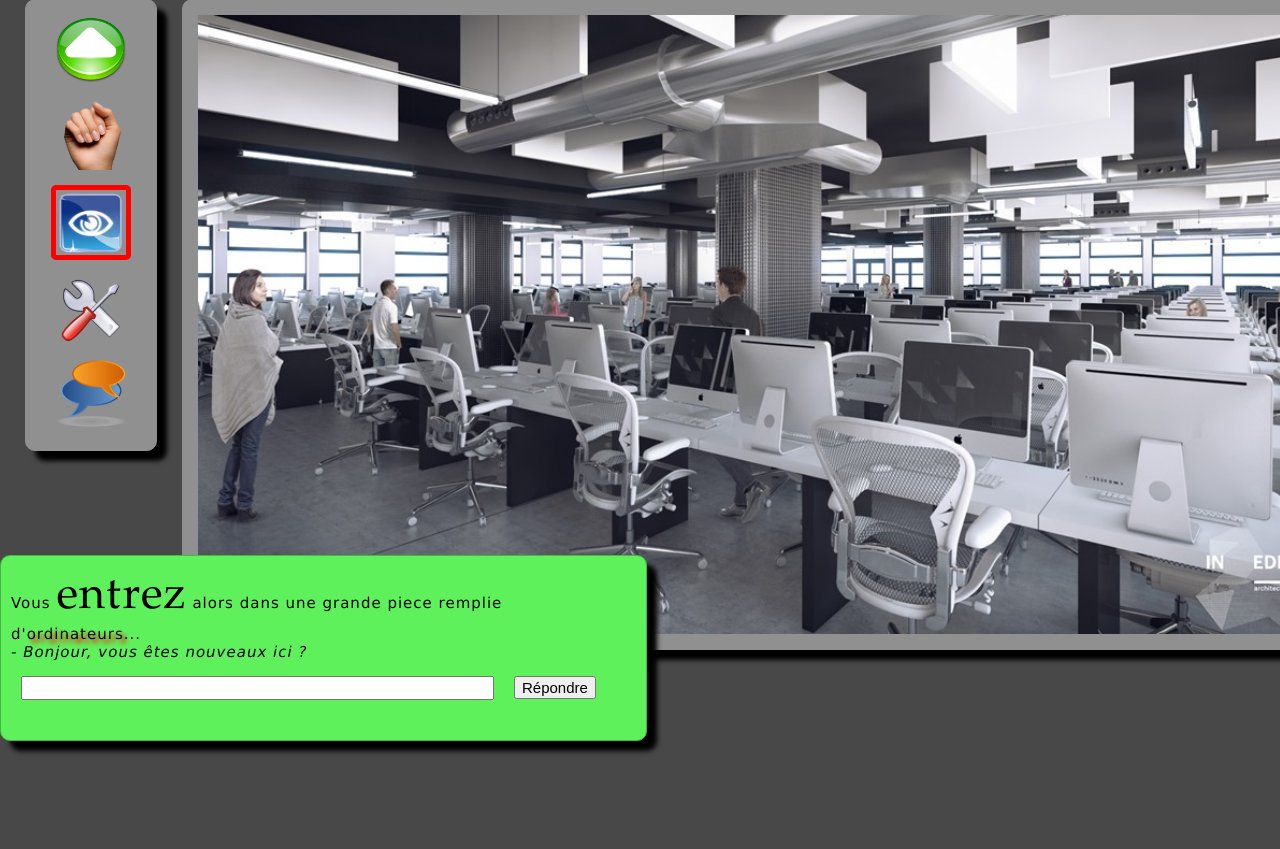
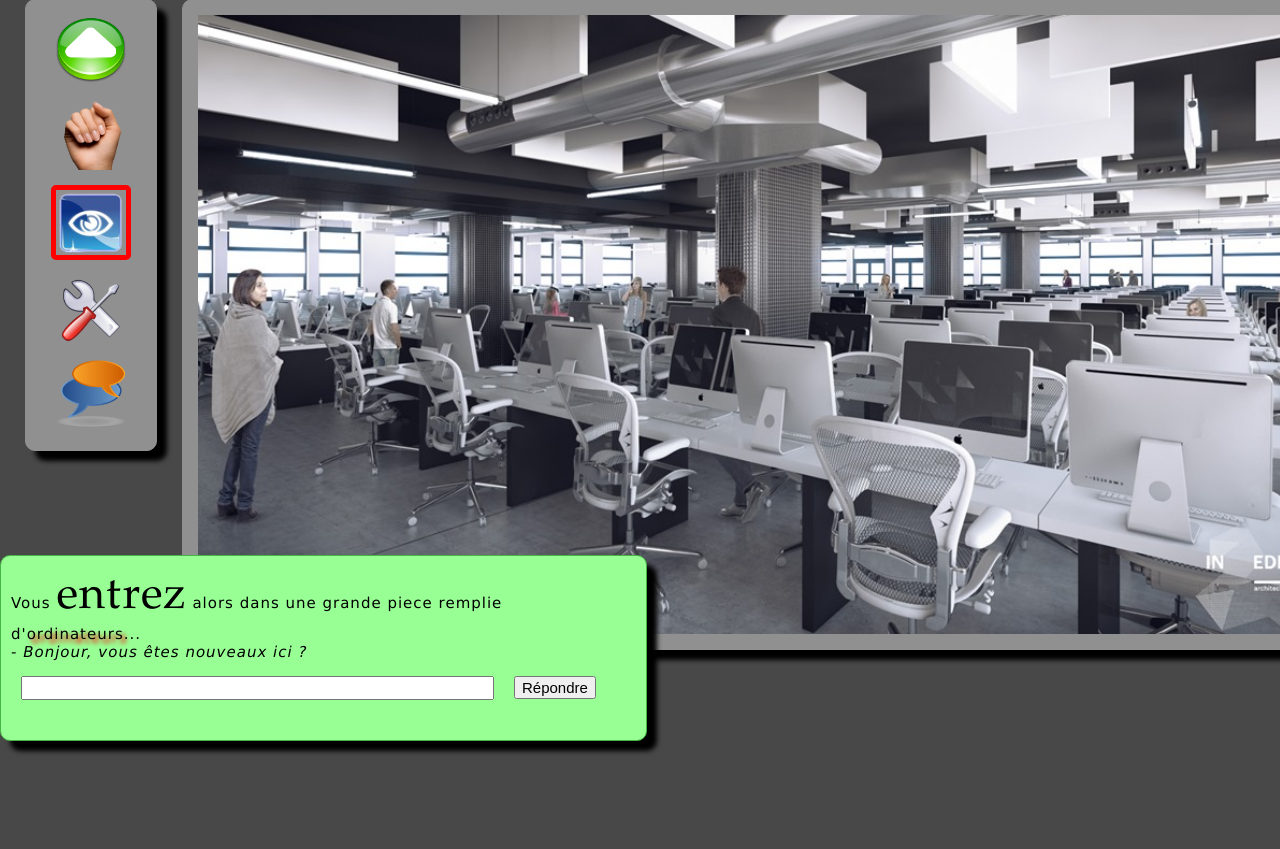
Before and after one commit to wpef/PHP_Piscine, a PHP site: page /doft.html in a window 1280 px wide; the page is wider, and only the part inside the window is pictured. Shown: the part 166-1015 px from the top of that part. Run offline with PHP 8.4, Linux system fonts and the light colour scheme.

Commit message:
better color box

```diff
--- a/ex02/doft.css
+++ b/ex02/doft.css
@@ -113,7 +113,7 @@ div#brick {
     border: 1px solid rgb(71, 181, 69);
     border-radius: 10px;
     display: inline-block;
-    background-color: rgb(94, 241, 91);
+    background-color: rgb(151, 255, 148);
     padding: 0px 40px 40px 10px;
     	-moz-box-shadow: 10px 10px 5px 0px #000000;
 	-webkit-box-shadow: 10px 10px 5px 0px #000000;
```
